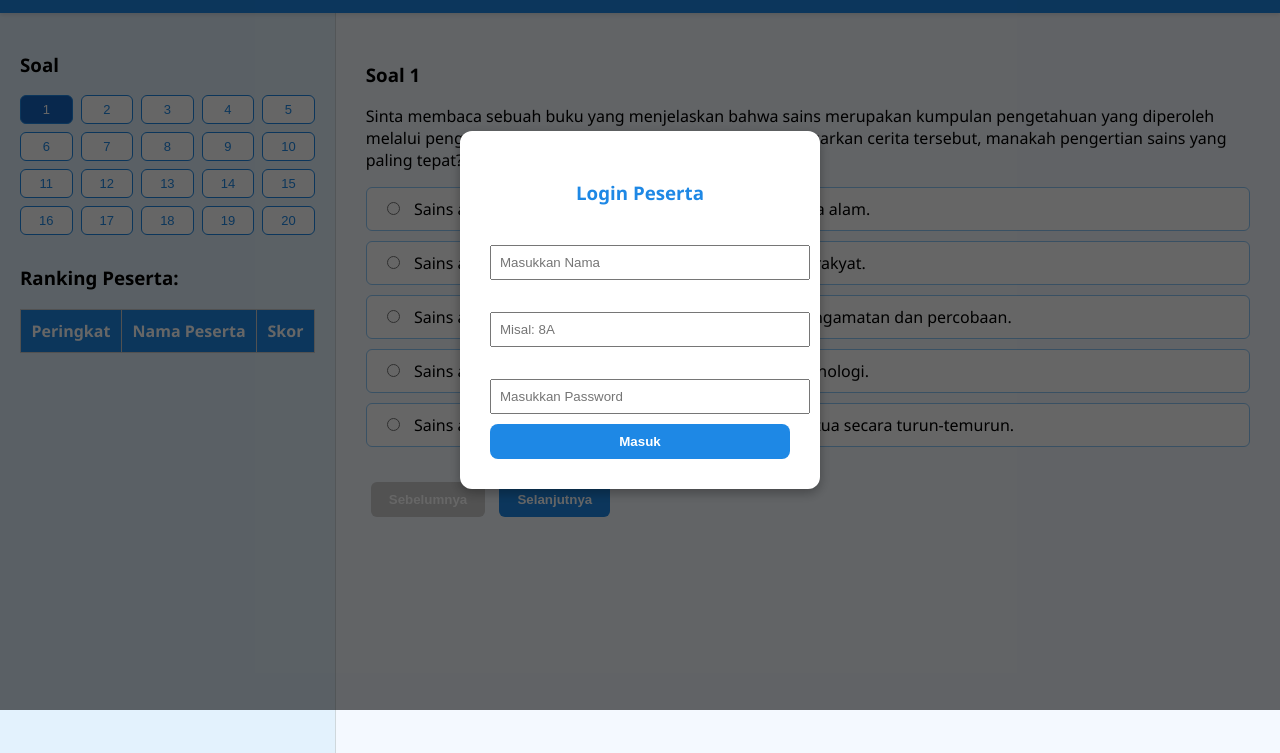
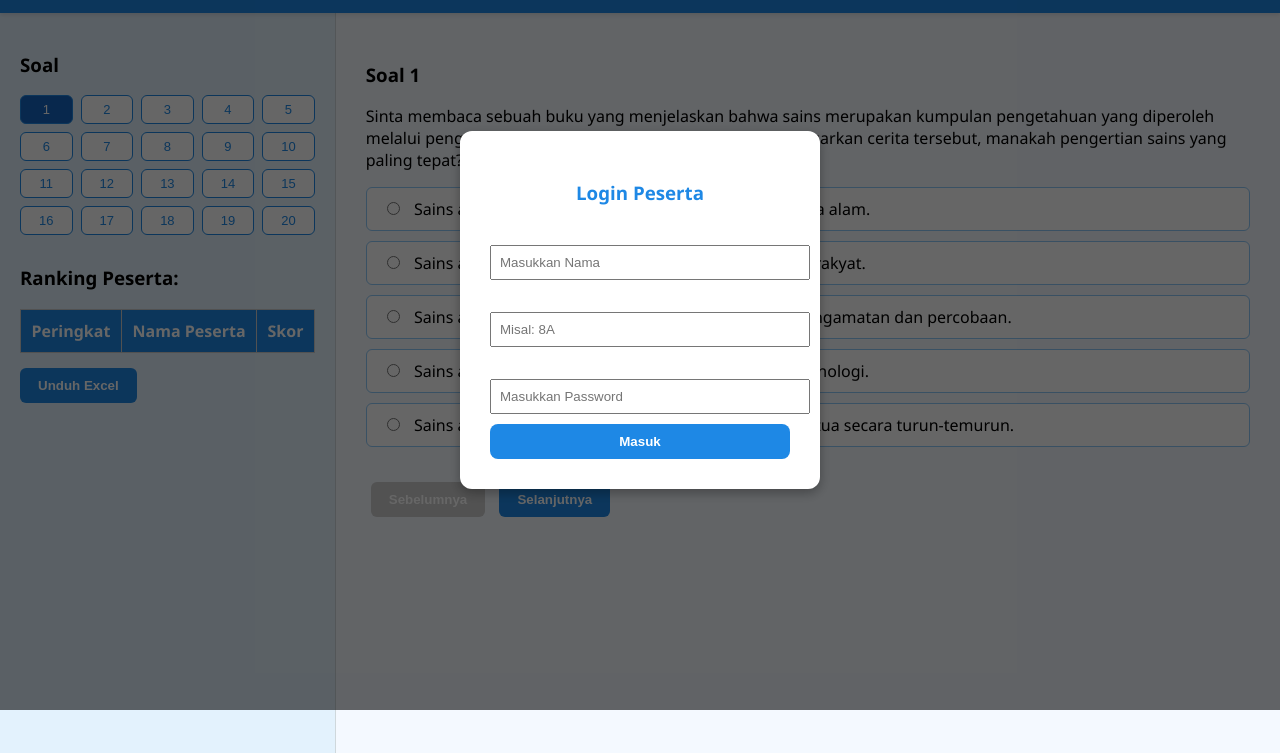
Before and after one commit to Zahwan93/Kebun-Ilmu-IPA-SMP, a plain HTML site: page Ulangan Sains dan metode ilmiah.html in a window 1280 px wide. Shown: the part 90-843 px from the top of the page. Drawn offline with nearby package versions, Linux system fonts and the light colour scheme.

Commit message:
Update Ulangan Sains dan metode ilmiah.html

```diff
--- a/Ulangan Sains dan metode ilmiah.html
+++ b/Ulangan Sains dan metode ilmiah.html
@@ -7,6 +7,8 @@
   <script id="MathJax-script" async
     src="https://cdn.jsdelivr.net/npm/mathjax@3/es5/tex-mml-chtml.js">
   </script>
+<script src="https://cdnjs.cloudflare.com/ajax/libs/xlsx/0.18.5/xlsx.full.min.js"></script>
+
   <style>
     body {
       margin: 0;
@@ -188,6 +190,8 @@
     </thead>
     <tbody id="rankingBody"></tbody>
   </table>
+<button onclick="exportToExcel()" style="margin-top: 15px; padding: 10px 18px; background-color: #1e88e5; color: white; border: none; border-radius: 6px; font-weight: bold;">Unduh Excel</button>
+
 </div>
 
   </div>
@@ -762,6 +766,25 @@ function checkLogin() {
   document.getElementById('namaPeserta').value = namaLengkap;
 }
 
+function exportToExcel() {
+  const data = JSON.parse(localStorage.getItem('rankingPeserta')) || [];
+
+  // Format data menjadi array 2 dimensi
+  const exportData = [
+    ["Peringkat", "Nama Peserta", "Skor"],
+    ...data
+      .sort((a, b) => b.skor - a.skor)
+      .map((item, index) => [index + 1, item.nama, item.skor])
+  ];
+
+  // Buat worksheet dan workbook
+  const worksheet = XLSX.utils.aoa_to_sheet(exportData);
+  const workbook = XLSX.utils.book_new();
+  XLSX.utils.book_append_sheet(workbook, worksheet, "Ranking");
+
+  // Ekspor ke file Excel
+  XLSX.writeFile(workbook, "Ranking_Peserta_Ulangan.xlsx");
+}
 
 </script>
 
```
